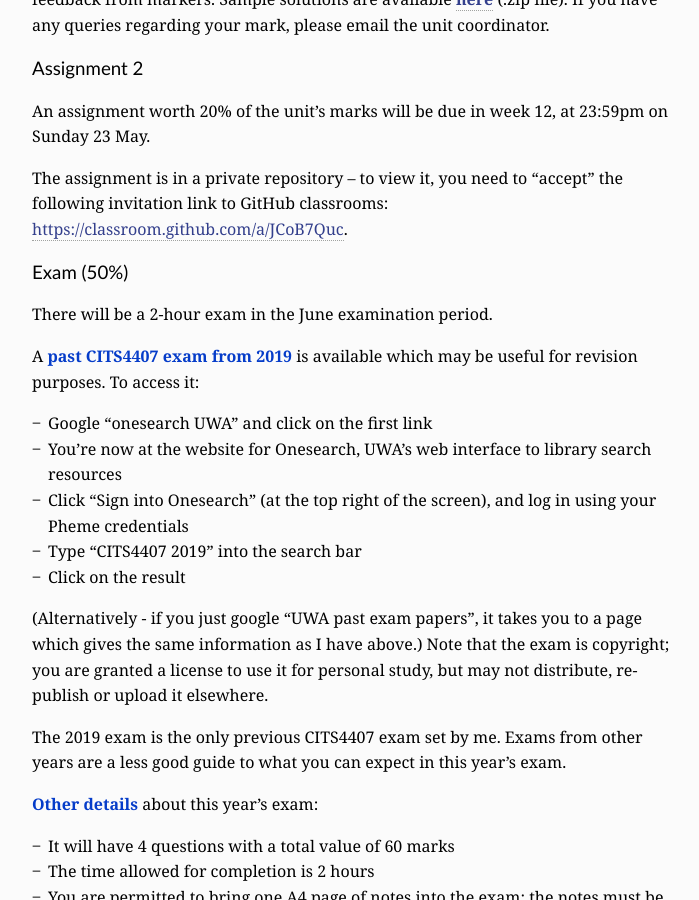
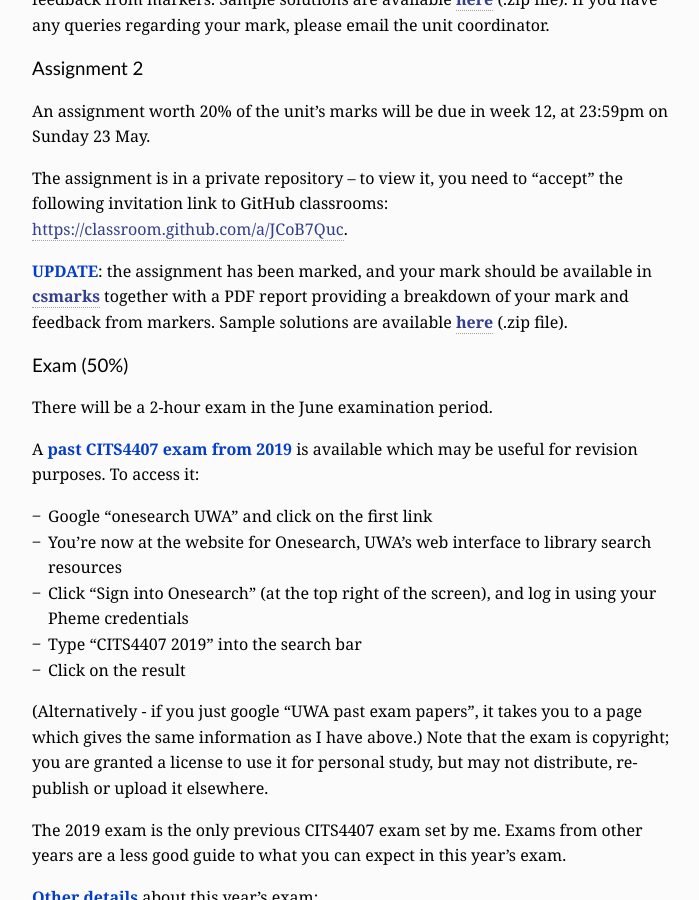
Before and after one commit to cits4407/cits4407.github.io, a Jekyll site: the page built from docs/_pages/assessment.md, in a window 1280 px wide and 900 px high, scrolled down 1452 px. Shown: the whole window, without its empty margins (283-982 px from the left). Built offline with Jekyll 4.4.1, drawn with Linux system fonts in a browser that asks for light colours; some web fonts are replaced.

Commit message:
added assignment 2 solutions

```diff
--- a/docs/_pages/assessment.md
+++ b/docs/_pages/assessment.md
@@ -96,6 +96,15 @@ The assignment is in a private repository -- to view it,
 you need to "accept" the following invitation link to
 GitHub classrooms: <https://classroom.github.com/a/JCoB7Quc>.
 
+**UPDATE**{: class="hi-pri" :}: the assignment has been marked,
+and your mark should be available in [**csmarks**][csmarks]{: class="hi-pri" :}
+together with a PDF report providing a breakdown of your mark and
+feedback from markers.
+Sample solutions are available
+[**here**][asst2-sample-solutions]{: class="hi-pri" :} (.zip file).
+
+[asst2-sample-solutions]: {{ "workshops/assignment2-sample-solutions.zip" | relative_url }}
+
 
 ### Exam ({{ site.data.globals.exammarks }}%) {#exam}
 
```
Also changed, not shown: 1 other file.
